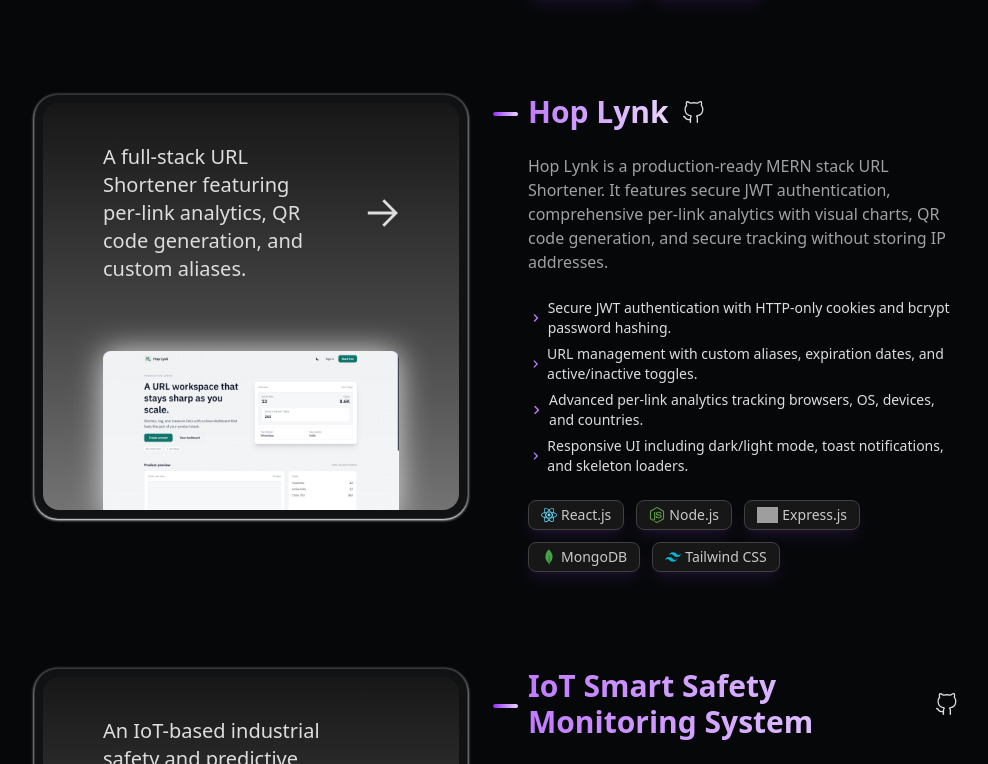
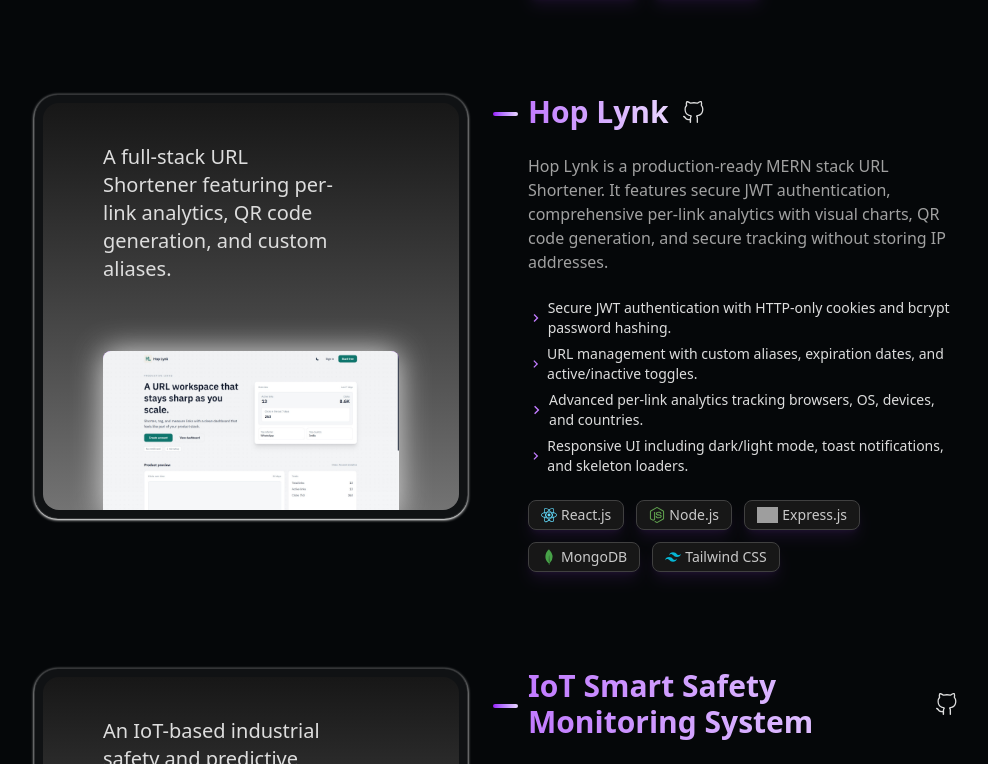
Before and after one commit to vinayakch22/Portfolio, a Next.js app: page /projects in a window 1280 px wide. Shown: the part 736-1500 px from the top of the page, without its empty margins (142-1130 px from the left). Built offline with nearby package versions, Linux system fonts and the light colour scheme; grey boxes are pictures that could not be loaded.

Commit message:
update featured project links and conditionally handle placeholder URLs in cards

```diff
--- a/app/components/ProjectCard.tsx
+++ b/app/components/ProjectCard.tsx
@@ -9,29 +9,51 @@
 }
 
 const ProjectCard: React.FC<ProjectCardProps> = (props) => {
-  return (
-    <a className="w-full no-expand" href={props.link} target="_blank">
+  const isLinkValid = !!props.link && props.link !== "#";
+
+  const cardContent = (
     <motion.div
       style={{
         y: props.translateContent,
         opacity: props.opacityContent
       }}
-      className="p-2 rounded-3xl bg-[#F2F2F20C] border-1 border-white/15 shadow-sm shadow-white group">
+      className={`p-2 rounded-3xl bg-[#F2F2F20C] border-1 border-white/15 shadow-sm shadow-white ${isLinkValid ? "group cursor-pointer" : ""}`}
+    >
       <div className="flex flex-col lg:gap-15 gap-5 sm:pt-10 pt-5 lg:px-15 sm:px-12 px-7 bg-gradient-to-b from-neutral-900 to-neutral-500 rounded-2xl overflow-hidden">
         <div className="flex flex-col-reverse sm:flex-row justify-between items-center gap-10">
           <p className="lg:text-xl sm:text-lg text-base sm:w-4/5 w-full">{props.caption}</p>
+          {isLinkValid && (
             <GrLinkNext className="lg:text-4xl text-2xl group-hover:translate-x-5 transition-all duration-300 ease-in-out" />
+          )}
         </div>
         <div>
           <img
-              className="w-full bg-purple-400 shadow-[0_0_30px_#DDDDDD] rounded-lg translate-y-2 group-hover:-rotate-4 group-hover:scale-115 transition-transform duration-400"
+            className={`w-full bg-purple-400 shadow-[0_0_30px_#DDDDDD] rounded-lg translate-y-2 ${isLinkValid ? "group-hover:-rotate-4 group-hover:scale-115 transition-transform duration-400" : ""}`}
             src={`/projects/${props.image}`}
             alt={props.name}
           />
         </div>
       </div>
     </motion.div>
+  );
+
+  if (isLinkValid) {
+    return (
+      <a
+        className="w-full no-expand"
+        href={props.link}
+        target="_blank"
+        rel="noopener noreferrer"
+      >
+        {cardContent}
       </a>
+    );
+  }
+
+  return (
+    <div className="w-full no-expand">
+      {cardContent}
+    </div>
   );
 };
 
--- a/data/myData.ts
+++ b/data/myData.ts
@@ -80,7 +80,7 @@
         image: 'PubliShelf.png', // Replace with your image
         caption: 'An online marketplace for books and collectible magazines featuring real-time antique auctions.',
         name: 'PubliShelf',
-        link: '#',
+        link: 'https://publishelf.vercel.app',
         github: 'https://github.com/vinayakch22/PubliShelf',
         description: 'PubliShelf is a comprehensive online marketplace designed for book and magazine enthusiasts. It features a robust real-time auction system for antique and collectible items, ensuring state consistency and conflict-free bidding for hundreds of concurrent users.',
         features: [
@@ -95,7 +95,7 @@
         image: 'hop-lynk.png',
         caption: 'A full-stack URL Shortener featuring per-link analytics, QR code generation, and custom aliases.',
         name: 'Hop Lynk',
-        link: '#',
+        link: 'https://hop-lynks.vercel.app',
         github: 'https://github.com/vinayakch22/Hop-lynk',
         description: 'Hop Lynk is a production-ready MERN stack URL Shortener. It features secure JWT authentication, comprehensive per-link analytics with visual charts, QR code generation, and secure tracking without storing IP addresses.',
         features: [
```
Lines whose indentation alone changed are shown as unchanged.
